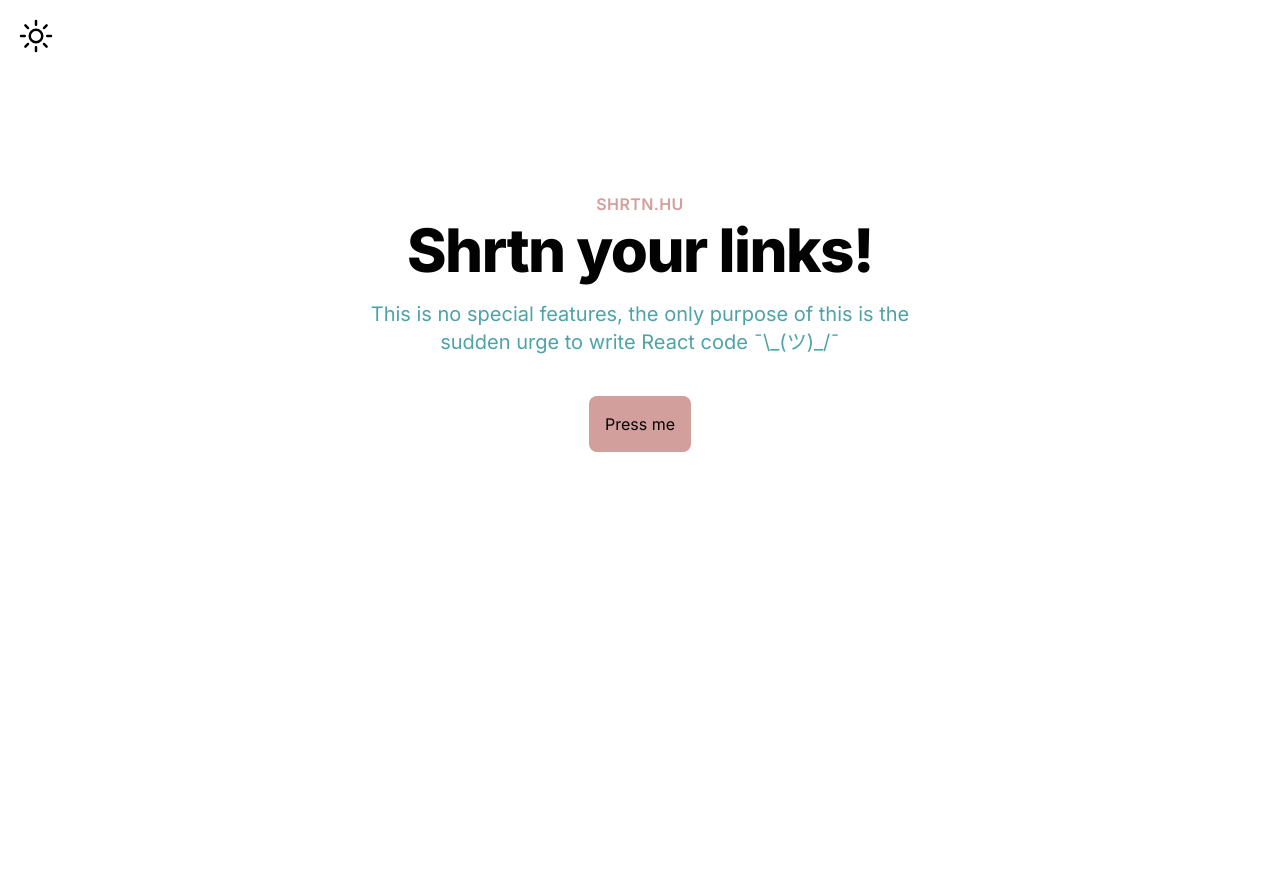
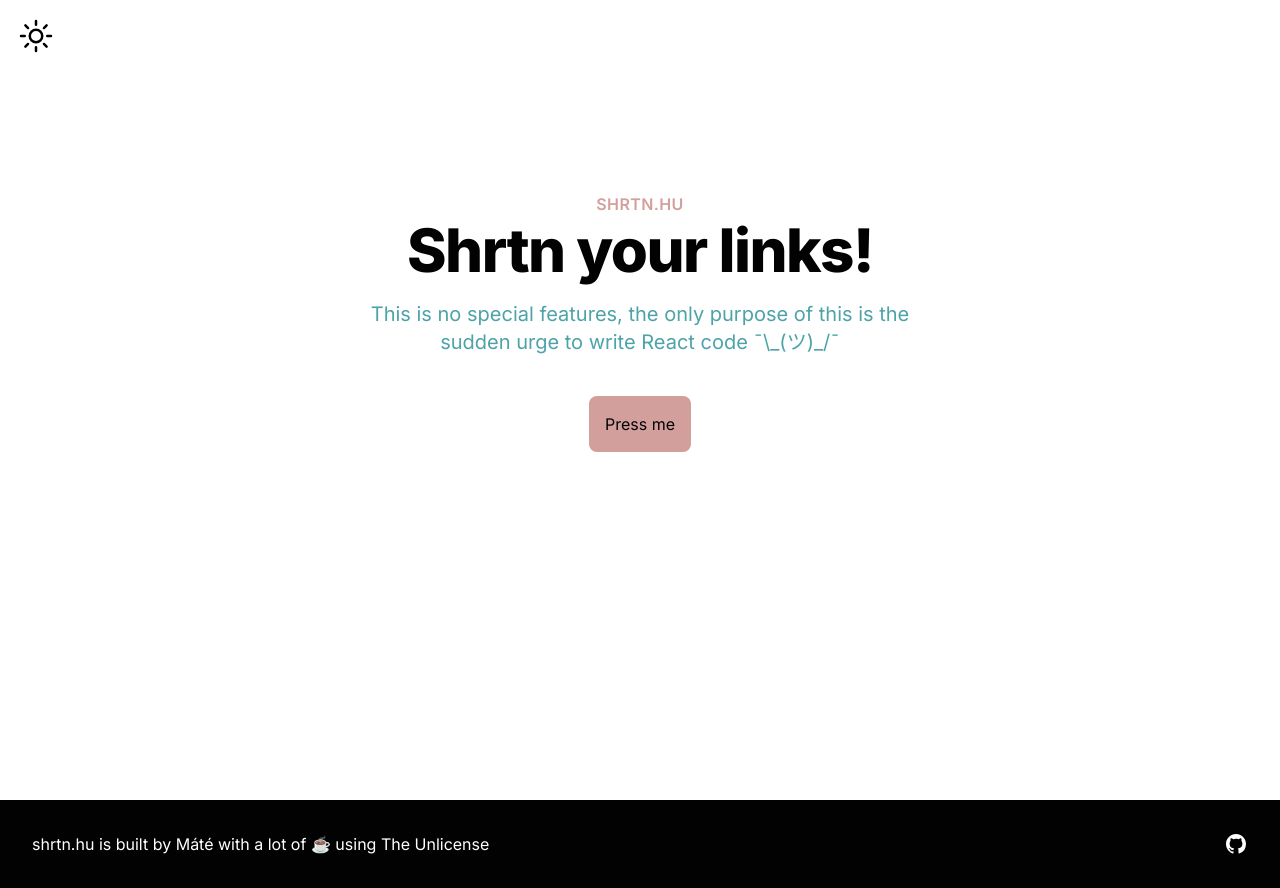
Before and after one commit to Shikachuu/shrtn.hu, a Next.js app: page / in a window 1280 px wide. Before the commit the page ends 800 px from the top, so only its background shows below. Built offline with nearby package versions, Linux system fonts and the light colour scheme.

Commit message:
feat: add footer

```diff
--- a/src/app/_components/Hero.tsx
+++ b/src/app/_components/Hero.tsx
@@ -6,7 +6,7 @@
 export function Hero() {
   const [isModalOpen, setModalOpen] = useState(false)
   return (
-    <main className="flex min-h-screen flex-col items-center justify-between p-24">
+    <main className="flex min-h-screen flex-col items-center justify-between px-24 pt-24">
       <div className="max-w-7xl mx-auto py-16 px-4 sm:py-24 sm:px-6 lg:px-8">
         <div className="text-center">
           <h2 className="text-base font-semibold text-primary dark:text-d-primary tracking-wide uppercase">shrtn.hu</h2>
--- a/src/app/layout.tsx
+++ b/src/app/layout.tsx
@@ -26,6 +26,23 @@
           </span>
           {children}
         </div>
+        <footer className="bg-d-background dark:bg-background transition ease-linear">
+          <div className="max-w-7xl mx-auto py-8 px-4 sm:px-6 md:flex md:items-center md:justify-between lg:px-8">
+            <div className="flex justify-center space-x-6 md:order-2">
+              <a href="https://github.com/Shikachuu/shrtn.hu" className="text-d-text dark:text-text">
+                <span className="sr-only">GitHub</span>
+                <svg className="h-6 w-6 text-d-text dark:text-text" fill="currentColor" viewBox="0 0 24 24" aria-hidden="true">
+                  <path fillRule="evenodd" d="M12 2C6.477 2 2 6.484 2 12.017c0 4.425 2.865 8.18 6.839 9.504.5.092.682-.217.682-.483 0-.237-.008-.868-.013-1.703-2.782.605-3.369-1.343-3.369-1.343-.454-1.158-1.11-1.466-1.11-1.466-.908-.62.069-.608.069-.608 1.003.07 1.531 1.032 1.531 1.032.892 1.53 2.341 1.088 2.91.832.092-.647.35-1.088.636-1.338-2.22-.253-4.555-1.113-4.555-4.951 0-1.093.39-1.988 1.029-2.688-.103-.253-.446-1.272.098-2.65 0 0 .84-.27 2.75 1.026A9.564 9.564 0 0112 6.844c.85.004 1.705.115 2.504.337 1.909-1.296 2.747-1.027 2.747-1.027.546 1.379.202 2.398.1 2.651.64.7 1.028 1.595 1.028 2.688 0 3.848-2.339 4.695-4.566 4.943.359.309.678.92.678 1.855 0 1.338-.012 2.419-.012 2.747 0 .268.18.58.688.482A10.019 10.019 0 0022 12.017C22 6.484 17.522 2 12 2z" clipRule="evenodd" />
+                </svg>
+              </a>
+            </div>
+            <div className="mt-8 md:mt-0 md:order-1">
+              <p className="text-center text-base text-d-text dark:text-text">
+                shrtn.hu is built by <a href="https://github.com/Shikachuu">Máté</a> with a lot of ☕ using <a href="https://github.com/Shikachuu/shrtn.hu/blob/main/LICENSE">The Unlicense</a>
+              </p>
+            </div>
+          </div>
+        </footer>
       </body>
     </html>
   )
```
